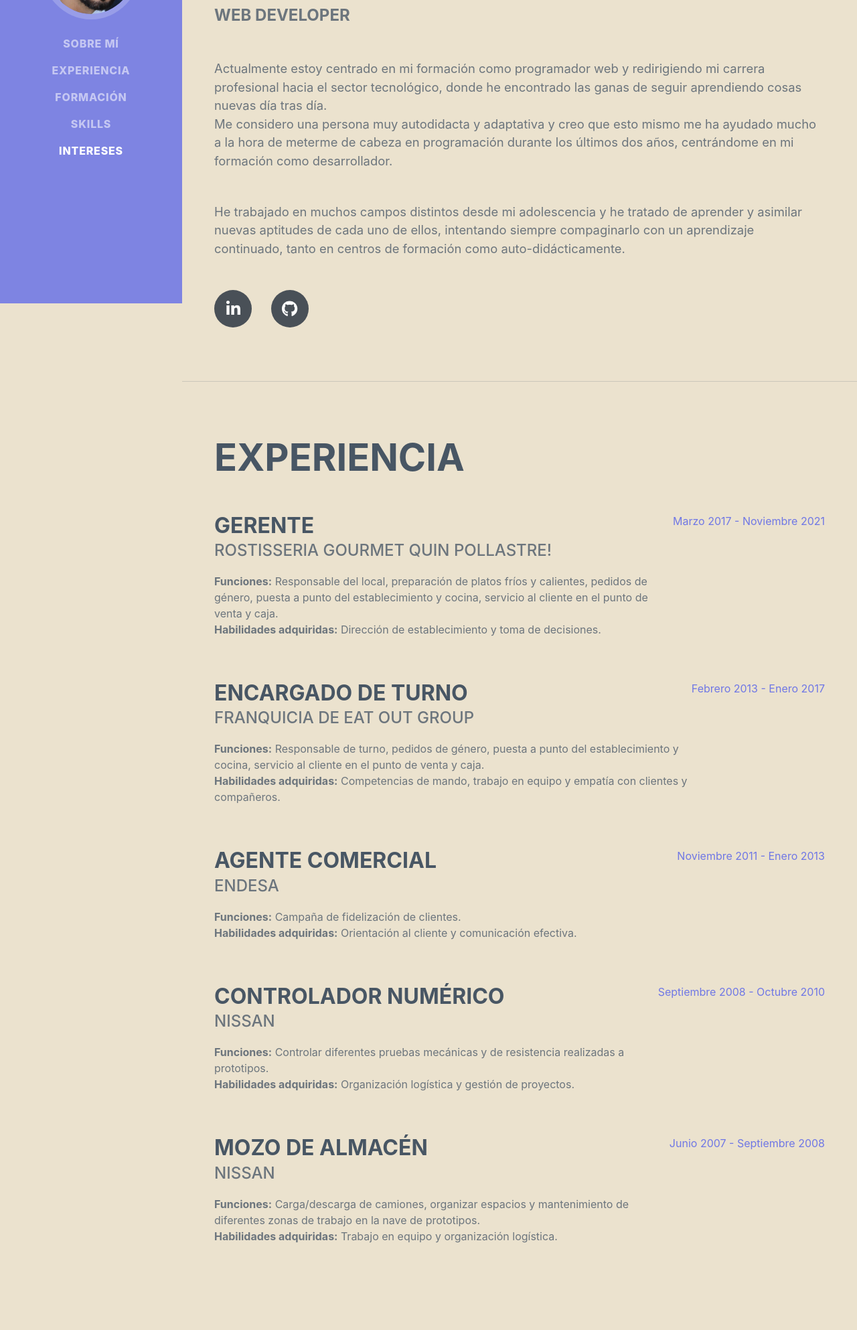
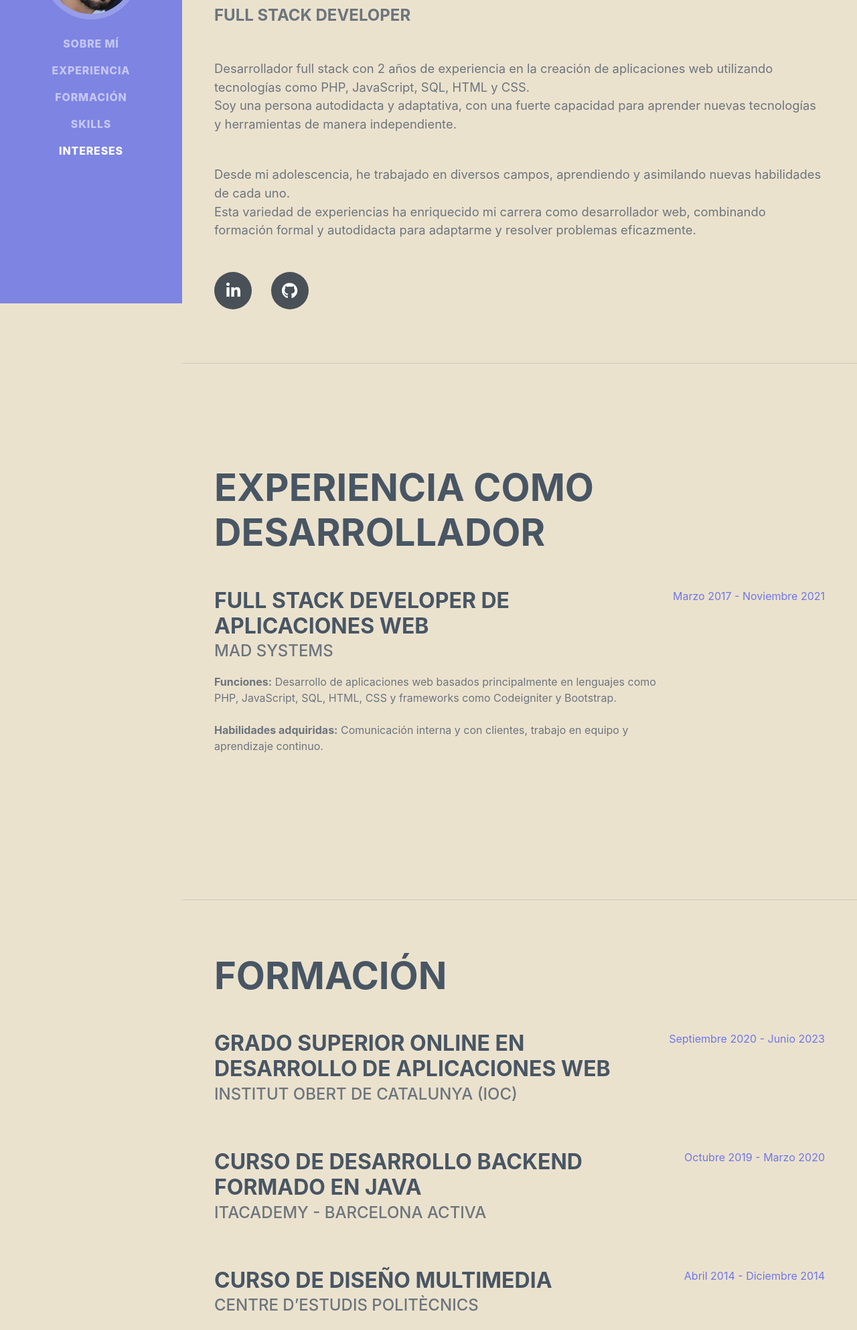
Before and after one commit to Javierdelmoral/cv_javierdelmoral, a plain HTML site: page index.html in a window 1280 px wide. Shown: the part 347-2333 px from the top of the page at 67% size. Drawn offline with nearby package versions, Linux system fonts and the light colour scheme; a web font is replaced by a local one.

Commit message:
cambio cv centrado en IT

```diff
--- a/index.html
+++ b/index.html
@@ -53,21 +53,20 @@
                     <a href="mailto:javierdelmoralasensio@gmail.com">javierdelmoralasensio@gmail.com</a>
                 </div>
                 <div class="subheading mb-5">
-                    <b>WEB DEVELOPER</b>
+                    <b>FULL STACK DEVELOPER</b>
                 </div>
 
                 <p class="lead mb-5">
-                    Actualmente estoy centrado en mi formación como programador web y redirigiendo
-                    mi carrera profesional hacia el sector tecnológico, donde he encontrado las ganas de seguir
-                    aprendiendo cosas nuevas día tras día.<br>
-                    Me considero una persona muy autodidacta y adaptativa y creo que esto mismo me ha ayudado mucho a la
-                    hora de meterme de cabeza en programación durante los últimos dos años, centrándome en mi formación
-                    como desarrollador.
+                    Desarrollador full stack con 2 años de experiencia en la creación de aplicaciones web utilizando tecnologías como PHP,
+                    JavaScript, SQL, HTML y CSS.
+                    <br>
+                    Soy una persona autodidacta y adaptativa, con una fuerte capacidad para aprender nuevas tecnologías y herramientas de manera independiente.
                 </p>
                 <p class="lead mb-5">
-                    He trabajado en muchos campos distintos desde mi adolescencia y he tratado de aprender y
-                    asimilar nuevas aptitudes de cada uno de ellos, intentando siempre compaginarlo con un
-                    aprendizaje continuado, tanto en centros de formación como auto-didácticamente.
+                    Desde mi adolescencia, he trabajado en diversos campos, aprendiendo y asimilando nuevas habilidades de cada uno.
+                    <br>
+                    Esta variedad de experiencias ha enriquecido mi carrera como desarrollador web, combinando formación formal y autodidacta para
+                    adaptarme y resolver problemas eficazmente.
                 </p>
                 <div class="social-icons">
                     <a class="social-icon" href="https://www.linkedin.com/in/javidelmoral/" target="_blank"><i
@@ -81,68 +80,20 @@
         <!-- Experiencia-->
         <section class="resume-section" id="experiencia">
             <div class="resume-section-content">
-                <h2 class="mb-5">Experiencia</h2>
+                <h2 class="mb-5">Experiencia como desarrollador</h2>
                 <div class="d-flex flex-column flex-md-row justify-content-between mb-5">
                     <div class="flex-grow-1">
-                        <h3 class="mb-0">Gerente</h3>
-                        <div class="subheading mb-3">Rostisseria Gourmet Quin Pollastre!</div>
-                        <p><b>Funciones:</b> Responsable del local, preparación de platos fríos y calientes, pedidos de
-                            género, puesta a punto del establecimiento y cocina, servicio al cliente en el punto de
-                            venta y caja.
-                            <br>
-                            <b>Habilidades adquiridas:</b> Dirección de establecimiento y toma de decisiones.
+                        <h3 class="mb-0">Full Stack Developer de aplicaciones web</h3>
+                        <div class="subheading mb-3">MAD Systems</div>
+                        <p><b>Funciones:</b> Desarrollo de aplicaciones web basados principalmente en lenguajes como PHP, JavaScript, SQL, HTML, CSS
+                            y frameworks como Codeigniter y Bootstrap.
+                            <br><br>
+                            <b>Habilidades adquiridas:</b> Comunicación interna y con clientes, trabajo en equipo y aprendizaje continuo.
                         </p>
                     </div>
                     <div class="flex-shrink-0"><span class="text-primary">Marzo 2017 - Noviembre 2021</span></div>
                 </div>
-                <div class="d-flex flex-column flex-md-row justify-content-between mb-5">
-                    <div class="flex-grow-1">
-                        <h3 class="mb-0">Encargado de turno</h3>
-                        <div class="subheading mb-3">Franquicia de Eat Out Group</div>
-                        <p><b>Funciones:</b> Responsable de turno, pedidos de género, puesta a punto del establecimiento
-                            y cocina, servicio al cliente en el punto de venta y caja.
-                            <br>
-                            <b>Habilidades adquiridas:</b> Competencias de mando, trabajo en equipo y empatía con
-                            clientes y compañeros.
-                        </p>
-                    </div>
-                    <div class="flex-shrink-0"><span class="text-primary">Febrero 2013 - Enero 2017</span></div>
-                </div>
-                <div class="d-flex flex-column flex-md-row justify-content-between mb-5">
-                    <div class="flex-grow-1">
-                        <h3 class="mb-0">Agente Comercial</h3>
-                        <div class="subheading mb-3">Endesa</div>
-                        <p><b>Funciones:</b> Campaña de fidelización de clientes.
-                            <br>
-                            <b>Habilidades adquiridas:</b> Orientación al cliente y comunicación efectiva.
-                        </p>
-                    </div>
-                    <div class="flex-shrink-0"><span class="text-primary">Noviembre 2011 - Enero 2013</span></div>
-                </div>
-                <div class="d-flex flex-column flex-md-row justify-content-between mb-5">
-                    <div class="flex-grow-1">
-                        <h3 class="mb-0">Controlador numérico</h3>
-                        <div class="subheading mb-3">NISSAN</div>
-                        <p><b>Funciones:</b> Controlar diferentes pruebas mecánicas y de resistencia realizadas a
-                            prototipos.
-                            <br>
-                            <b>Habilidades adquiridas:</b> Organización logística y gestión de proyectos.
-                        </p>
-                    </div>
-                    <div class="flex-shrink-0"><span class="text-primary">Septiembre 2008 - Octubre 2010</span></div>
-                </div>
-                <div class="d-flex flex-column flex-md-row justify-content-between mb-5">
-                    <div class="flex-grow-1">
-                        <h3 class="mb-0">Mozo de almacén</h3>
-                        <div class="subheading mb-3">NISSAN</div>
-                        <p><b>Funciones:</b> Carga/descarga de camiones, organizar espacios y mantenimiento de
-                            diferentes zonas de trabajo en la nave de prototipos.
-                            <br>
-                            <b>Habilidades adquiridas:</b> Trabajo en equipo y organización logística.
-                        </p>
-                    </div>
-                    <div class="flex-shrink-0"><span class="text-primary">Junio 2007 - Septiembre 2008</span></div>
-                </div>
+
             </div>
         </section>
         <hr class="m-0" />
@@ -155,7 +106,7 @@
                         <h3 class="mb-0">Grado Superior Online en Desarrollo de Aplicaciones Web</h3>
                         <div class="subheading mb-3">Institut Obert de Catalunya (IOC)</div>
                     </div>
-                    <div class="flex-shrink-0"><span class="text-primary">Septiembre 2020 - Actualidad</span></div>
+                    <div class="flex-shrink-0"><span class="text-primary">Septiembre 2020 - Junio 2023</span></div>
                 </div>
                 <div class="d-flex flex-column flex-md-row justify-content-between mb-5">
                     <div class="flex-grow-1">
@@ -169,7 +120,7 @@
                         <h3 class="mb-0">Curso de Diseño Multimedia</h3>
                         <div class="subheading mb-3">Centre d’Estudis Politècnics</div>
                     </div>
-                    <div class="flex-shrink-0"><span class="text-primary">Abril 2014 - Noviembre 2014</span></div>
+                    <div class="flex-shrink-0"><span class="text-primary">Abril 2014 - Diciembre 2014</span></div>
                 </div>
                 <div class="d-flex flex-column flex-md-row justify-content-between mb-5">
                     <div class="flex-grow-1">
@@ -213,26 +164,34 @@
                 <h2 class="mb-5">Skills</h2>
                 <div class="subheading mb-3">Tencologías con las que suelo trabajar:</div>
                 <ul class="list-inline dev-icons">
+                    <li class="list-inline-item"><i class="fa-brands fa-php"></i></li>
+                    <li class="list-inline-item"><i class="fab fa-js-square"></i></li>
                     <li class="list-inline-item"><i class="fa-brands fa-java"></i></li>
                     <li class="list-inline-item"><i class="fab fa-html5"></i></li>
                     <li class="list-inline-item"><i class="fab fa-css3-alt"></i></li>
-                    <li class="list-inline-item"><i class="fab fa-js-square"></i></li>
+                    <li class="list-inline-item"><i class="fa-brands fa-codeigniter"></i></li>
                     <li class="list-inline-item"><i class="fa-brands fa-bootstrap"></i></li>
                     <li class="list-inline-item"><i class="fab fa-wordpress"></i></li>
                 </ul>
                 <br><br><br>
                 <div class="subheading mb-3">
                     <h3 class="title-s">PRINCIPALES</h3>
-                    <span>JAVA</span>
-                    <span class="pull-right">80%</span>
+                    <span>PHP</span>
+                    <span class="pull-right">100%</span>
                     <div class="progress">
                         <div class="progress-bar" role="progressbar" style="width: 80%" aria-valuenow="80"
                             aria-valuemin="0" aria-valuemax="100"></div>
                     </div>
-                    <span>SPRING</span>
-                    <span class="pull-right">40%</span>
+                    <span>JAVASCRIPT</span>
+                    <span class="pull-right">100%</span>
                     <div class="progress">
-                        <div class="progress-bar" role="progressbar" style="width: 40%" aria-valuenow="40"
+                        <div class="progress-bar" role="progressbar" style="width: 70%" aria-valuenow="70"
+                            aria-valuemin="0" aria-valuemax="100"></div>
+                    </div>
+                    <span>JAVA</span>
+                    <span class="pull-right">70%</span>
+                    <div class="progress">
+                        <div class="progress-bar" role="progressbar" style="width: 80%" aria-valuenow="80"
                             aria-valuemin="0" aria-valuemax="100"></div>
                     </div>
                     <span>SQL</span>
@@ -253,18 +212,19 @@
                         <div class="progress-bar" role="progressbar" style="width: 60%" aria-valuenow="60"
                             aria-valuemin="0" aria-valuemax="100"></div>
                     </div>
-                    <span>JAVASCRIPT</span>
-                    <span class="pull-right">70%</span>
-                    <div class="progress">
-                        <div class="progress-bar" role="progressbar" style="width: 70%" aria-valuenow="70"
-                            aria-valuemin="0" aria-valuemax="100"></div>
-                    </div>
                     <span>BOOTSTRAP</span>
                     <span class="pull-right">50%</span>
                     <div class="progress">
                         <div class="progress-bar" role="progressbar" style="width: 50%" aria-valuenow="50"
                             aria-valuemin="0" aria-valuemax="100"></div>
                     </div>
+                    <span>SPRING</span>
+                    <span class="pull-right">40%</span>
+                    <div class="progress">
+                        <div class="progress-bar" role="progressbar" style="width: 40%" aria-valuenow="40"
+                            aria-valuemin="0" aria-valuemax="100"></div>
+                    </div>
+
                 </div>
             </div>
         </section>
@@ -279,15 +239,6 @@
                     pinitos con la producción musical y la síntesis electrónica, aprendiendo desde zero por mi cuenta.
                     Mantengo dichas pasiones a día de hoy, siendo dos buenas herramientas de relajación y desconexión.
                 </p>
-                <p class="lead mb-5">
-                    De igual manera, también me encanta adentrarme en otros mundos a través de la literatura
-                    fantástica o de ciencia ficción y la narrativa única de los videojuegos, que fue, en primera
-                    instancia, una de las razones por las que empecé a experimentar con la programación años atrás.
-                </p>
-                <p class="lead mb-5">
-                    Mi tercera vía de escape principal es el deporte, principalmente la natación, que llevo
-                    practicándola desde la infancia y que me ayuda y aporta en muchos sentidos.
-                </p>
             </div>
         </section>
         <hr class="m-0" />
```
